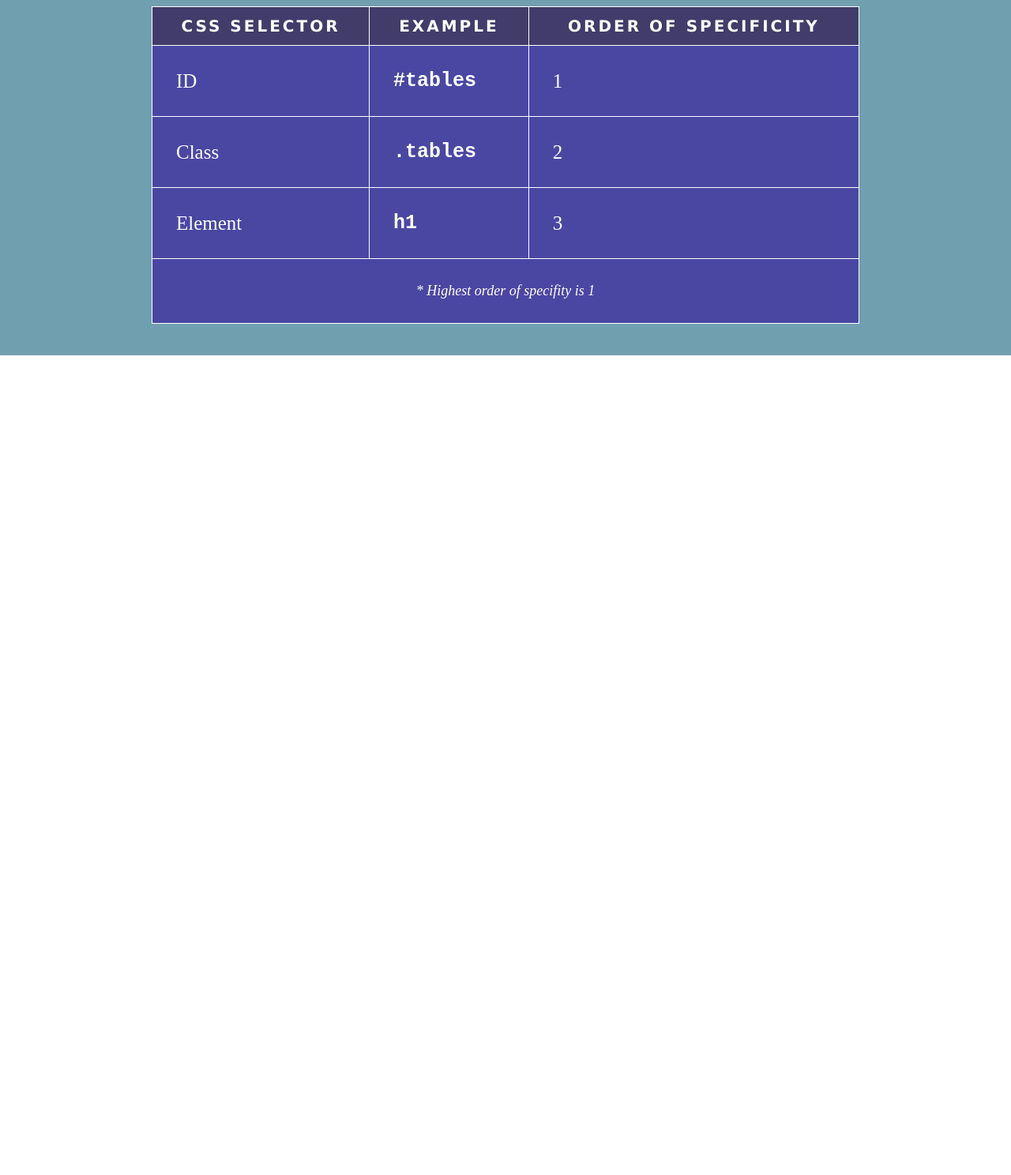
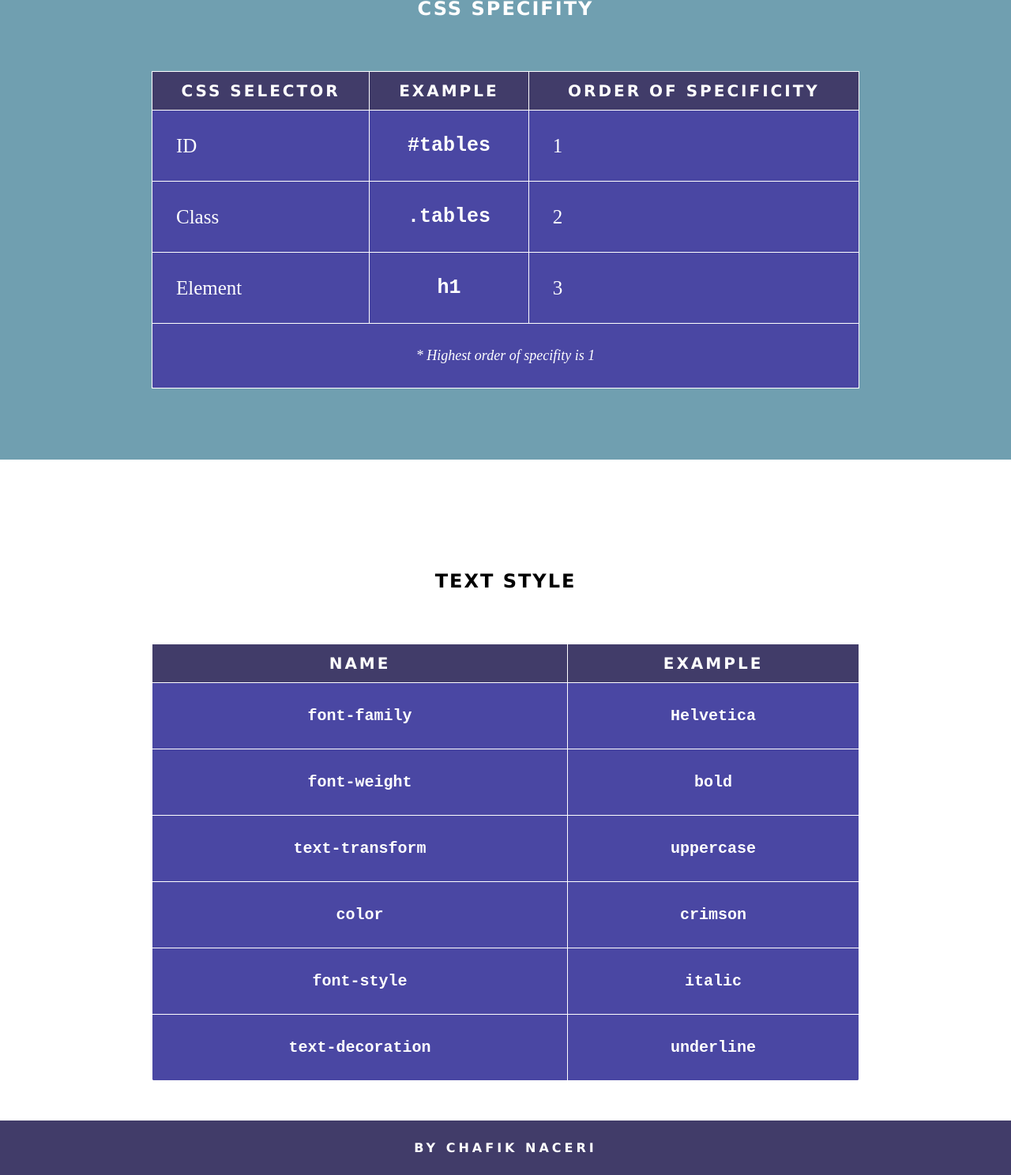
Before and after one commit to nahilnaceri/cssCheatSheet.github.io, a plain HTML site: page index.html in a window 1280 px wide. Shown: the part 846-2334 px from the top of the page at 79% size. Before the commit the page ends 1296 px from the top, so only its background shows below. Drawn offline with Linux system fonts and the light colour scheme.

Commit message:
add more content and style sticky navbar

```diff
--- a/index.html
+++ b/index.html
@@ -101,5 +101,48 @@
         </table>
       </section>
     </div>
+    <div id="text">
+      <section>
+        <h2>Text Style</h2>
+        <table class="documentation">
+          <thead>
+            <tr>
+              <th>Name</th>
+              <th>Example</th>
+            </tr>
+          </thead>
+          <tbody>
+            <tr>
+              <td class="code">font-family</td>
+              <td class="code">Helvetica</td>
+            </tr>
+            <tr>
+              <td class="code">font-weight</td>
+              <td class="code">bold</td>
+            </tr>
+            <tr>
+              <td class="code">text-transform</td>
+              <td class="code">uppercase</td>
+            </tr>
+            <tr>
+              <td class="code">color</td>
+              <td class="code">crimson</td>
+            </tr>
+            <tr>
+              <td class="code">font-style</td>
+              <td class="code">italic</td>
+            </tr>
+            <tr>
+              <td class="code">text-decoration</td>
+              <td class="code">underline</td>
+            </tr>
+          </tbody>
+        </table>
+      </section>
+    </div>
+
+    <footer>
+      <p>By Chafik Naceri</p>
+    </footer>
   </body>
 </html>
--- a/resources/css/style.css
+++ b/resources/css/style.css
@@ -17,7 +17,8 @@ nav {
   color: #fff;
   width: 100%;
   padding: 30px;
-  position: sticky;
+  position: fixed;
+  top: 0;
 }
 
 nav ul {
@@ -32,6 +33,7 @@ li {
 
 nav h1 {
   text-align: left;
+
   width: 50%;
   text-transform: uppercase;
   letter-spacing: 3px;
@@ -55,12 +57,13 @@ nav a:active {
 
 section {
   width: 70%;
-  margin: 0 auto;
+  margin: 50px auto;
   text-align: center;
 }
 section h2 {
   padding: 40px;
   margin: 15px 0;
+  margin-top: 100px;
   font-size: 34;
   text-transform: uppercase;
   font-family: Verdana, Geneva, Tahoma, sans-serif;
@@ -97,6 +100,7 @@ table td {
 .code {
   font-family: monospace;
   font-weight: bold;
+  text-align: center;
 }
 
 #specificity {
@@ -115,3 +119,14 @@ table td {
   font-size: 18px;
   text-align: center;
 }
+
+footer {
+  background-color: #413c69;
+  padding: 25px;
+  color: #fff;
+  text-align: center;
+  text-transform: uppercase;
+  font-family: Verdana, Geneva, Tahoma, sans-serif;
+  font-weight: bold;
+  letter-spacing: 4px;
+}
```
